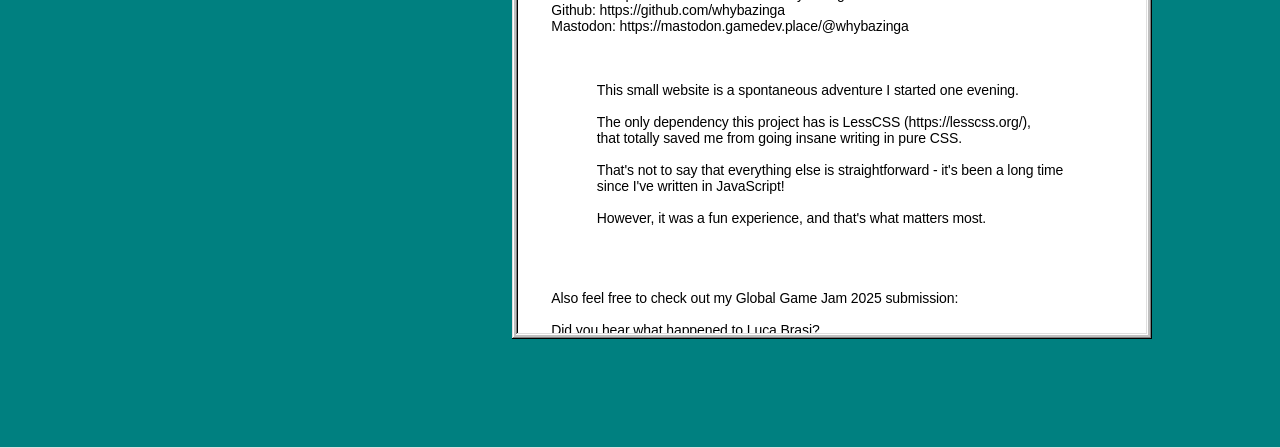
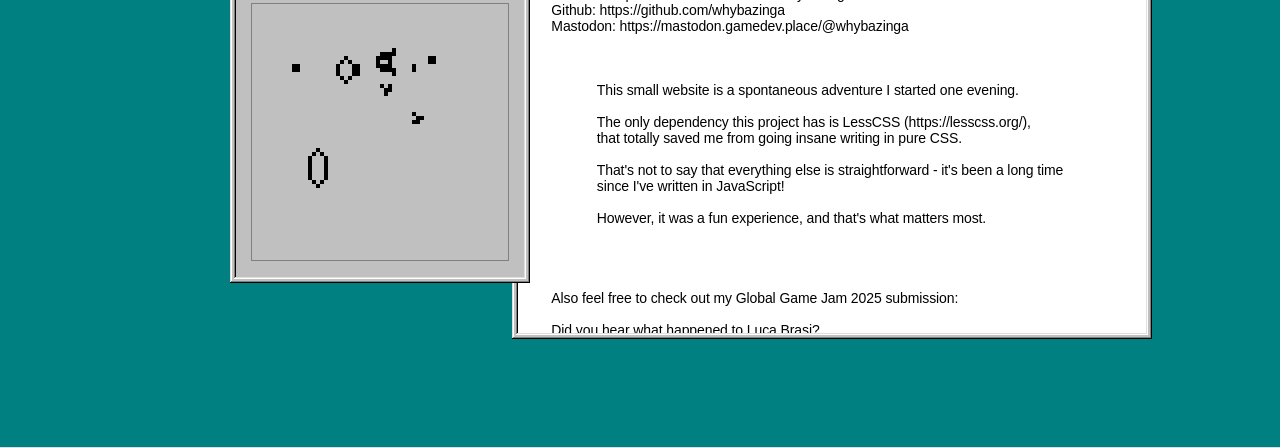
Before and after one commit to whybazinga/whybazinga.github.io, a website: page index.html in a window 1280 px wide. Shown: the part 325-773 px from the top of the page. Drawn offline with Linux system fonts and the light colour scheme.

Commit message:
Implement Conway's Game of Life and add it as a separate window

```diff
--- /dev/null
+++ b/source/redesign/elements/window-builders/game-of-life-builder.js
@@ -0,0 +1,290 @@
+class ConwaysGameOfLife {
+    constructor(boardCanvas, boardHeight, boardWidth, cellSize, aliveCellFillColor, targetTicksDeltaMs) {
+        this.boardCanvas = boardCanvas;
+        this.cellSize = cellSize;
+
+        this.boardHeight = boardHeight;
+        this.verticalCellsCount = Math.floor(this.boardHeight / this.cellSize);
+        this.boardWidth = boardWidth;
+        this.horizontalCellsCount = Math.floor(this.boardWidth / this.cellSize);
+
+        this.aliveCellFillColor = aliveCellFillColor;
+
+        this.targetTicksDeltaMs = targetTicksDeltaMs;
+        this.passedTimeMs = 0;
+
+        this.board = new Array(this.verticalCellsCount);
+        for (let i = 0; i < this.board.length; i++) {
+            this.board[i] = new Array(this.horizontalCellsCount);
+            this.board[i].fill(false);
+        }
+    }
+
+    static #getAliveNeighboursCount(inBoard, i, j) {
+        let aliveNeighboursCount = 0;
+
+        if (i > 0) {
+            aliveNeighboursCount += ConwaysGameOfLife.isCellAlive(inBoard, i - 1, j); // top
+        }
+
+        if (i < inBoard.length - 1) {
+            aliveNeighboursCount += ConwaysGameOfLife.isCellAlive(inBoard, i + 1, j); // bottom
+        }
+
+        if (j > 0) {
+            aliveNeighboursCount += ConwaysGameOfLife.isCellAlive(inBoard, i, j - 1); // left
+        }
+
+        if (j < inBoard[i].length - 1) {
+            aliveNeighboursCount += ConwaysGameOfLife.isCellAlive(inBoard, i, j + 1); // right
+        }
+
+        if (i > 0 && j > 0) {
+            aliveNeighboursCount += ConwaysGameOfLife.isCellAlive(inBoard, i - 1, j - 1); // top left
+        }
+
+        if (i > 0 && j < inBoard[i].length - 1) {
+            aliveNeighboursCount += ConwaysGameOfLife.isCellAlive(inBoard, i - 1, j + 1); // top right
+        }
+
+        if (i < inBoard.length - 1 && j > 0) {
+            aliveNeighboursCount += ConwaysGameOfLife.isCellAlive(inBoard, i + 1, j - 1); // bottom left
+        }
+
+        if (i < inBoard.length - 1 && j < inBoard[i].length - 1) {
+            aliveNeighboursCount += ConwaysGameOfLife.isCellAlive(inBoard, i + 1, j + 1); // bottom right
+        }
+
+        return aliveNeighboursCount;
+    }
+
+    /**
+     * @param {bool[][]} inBoard - a board to simulate on.
+     *
+     * From the rules: Each generation is a pure function of the preceding one.
+     */
+    static simulateLifeOn(inBoard) {
+        // operate on a snapshot so that in-tick changes don't affect the result of the later iterations.
+        let boardSnapshot = inBoard.map(arr => arr.slice());
+
+        for (let i = 0; i < inBoard.length; i++) {
+            for (let j = 0; j < inBoard[i].length; j++) {
+                const aliveNeighboursCount = ConwaysGameOfLife.#getAliveNeighboursCount(inBoard, i, j);
+
+                if (ConwaysGameOfLife.isCellAlive(inBoard, i, j)) {
+                    // underpopulation
+                    if (aliveNeighboursCount < 2) {
+                        ConwaysGameOfLife.setCellAlive(boardSnapshot, i, j, false);
+                    }
+                    // overpopulation
+                    if (aliveNeighboursCount > 3) {
+                        ConwaysGameOfLife.setCellAlive(boardSnapshot, i, j, false);
+                    }
+                } else {
+                    // reproduction
+                    if (aliveNeighboursCount === 3) {
+                        ConwaysGameOfLife.setCellAlive(boardSnapshot, i, j, true)
+                    }
+                }
+            }
+        }
+
+        return boardSnapshot;
+    }
+
+    /**
+     * For convinient presetting of previousFrameEndTimestamp on the first requestAnimationFrame
+     */
+    firstUpdate(lastFrameEndTimestamp) {
+        this.previousFrameEndTimestamp = lastFrameEndTimestamp;
+
+        window.requestAnimationFrame(this.update.bind(this));
+    }
+
+    /**
+     * On-tick updates of simulation and render
+     */
+    update(lastFrameEndTimestamp) {
+        window.requestAnimationFrame(this.update.bind(this));
+
+        const deltaTimeMs = lastFrameEndTimestamp - this.previousFrameEndTimestamp;
+        this.previousFrameEndTimestamp = lastFrameEndTimestamp;
+        this.passedTimeMs += deltaTimeMs;
+
+
+        if (this.passedTimeMs < this.targetTicksDeltaMs) {
+            return;
+        }
+
+        this.passedTimeMs = 0;
+
+        ConwaysGameOfLife.clearBoard(this.boardCanvas);
+        ConwaysGameOfLife.drawBoard(this.boardCanvas, this.board, this.cellSize, this.aliveCellFillColor);
+
+        this.board = ConwaysGameOfLife.simulateLifeOn(this.board);
+    }
+
+    static isCellAlive(inBoard, i, j) {
+        return inBoard[i][j];
+    }
+
+    static setCellAlive(inBoard, i, j, newAlive)
+    {
+        inBoard[i][j] = newAlive;
+    }
+
+    static drawAliveCell(inCanvas, inCellSize, i, j, inAliveCellFillColor) {
+        const ctx = inCanvas.getContext("2d");
+
+        const y = i * inCellSize;
+        const x = j * inCellSize;
+
+        ctx.fillStyle = inAliveCellFillColor;
+        ctx.fillRect(x, y, inCellSize, inCellSize);
+    }
+
+    static clearBoard(inCanvas)
+    {
+        const ctx = inCanvas.getContext("2d");
+        ctx.clearRect(0,0, inCanvas.width, inCanvas.height);
+    }
+
+    static drawBoard(inCanvas, inBoard, inCellSize, inAliveCellFillColor) {
+        for (let i = 0; i < inBoard.length; i++) {
+            for (let j = 0; j < inBoard[i].length; j++) {
+                if (ConwaysGameOfLife.isCellAlive(inBoard, i, j)) {
+                    ConwaysGameOfLife.drawAliveCell(inCanvas, inCellSize, i, j, inAliveCellFillColor);
+                }
+            }
+        }
+    }
+}
+
+const gameOfLifeWindow = {
+    build: (gameOfLifeCreateOptions) => {
+        const gameOfLifeFrameCreateOptions = {
+            ...gameOfLifeCreateOptions,
+            withHideButton: true,
+            withFullscreenButton: true,
+        };
+
+        const gameOfLifeBuilder = new WindowBuilder(gameOfLifeFrameCreateOptions);
+
+        const resultGameOfLifeWindow = gameOfLifeBuilder.build();
+
+        const windowField = document.createElement("div");
+        windowField.classList.add("window__field");
+
+        const BOARD_HEIGHT = 256;
+        const BOARD_WIDTH = 256;
+        const CELL_SIZE = 4;
+        const ALIVE_CELL_FILL_COLOR = "rgb(0,0,0)";
+        const TARGET_TICKS_DELTA_MS = 70;
+
+        const boardCanvas = document.createElement("canvas");
+        boardCanvas.height = BOARD_HEIGHT;
+        boardCanvas.width = BOARD_WIDTH;
+        windowField.appendChild(boardCanvas);
+
+        resultGameOfLifeWindow.appendChild(windowField);
+
+        const theGame = new ConwaysGameOfLife(boardCanvas, BOARD_HEIGHT, BOARD_WIDTH, CELL_SIZE, ALIVE_CELL_FILL_COLOR, TARGET_TICKS_DELTA_MS); // if you are reading this you've jost lost The Game
+
+        // set game seed
+        {
+            // Penta-decathlon
+            {
+                const offsetX = 10;
+                const offsetY = 35;
+
+                theGame.board[offsetY + 1][offsetX + 5] = true;
+                theGame.board[offsetY + 1][offsetX + 6] = true;
+                theGame.board[offsetY + 1][offsetX + 7] = true;
+
+                theGame.board[offsetY + 2][offsetX + 4] = true;
+                theGame.board[offsetY + 2][offsetX + 8] = true;
+
+                theGame.board[offsetY + 3][offsetX + 3] = true;
+                theGame.board[offsetY + 3][offsetX + 9] = true;
+
+                theGame.board[offsetY + 5][offsetX + 2] = true;
+                theGame.board[offsetY + 5][offsetX + 10] = true;
+
+                theGame.board[offsetY + 6][offsetX + 2] = true;
+                theGame.board[offsetY + 6][offsetX + 10] = true;
+
+                theGame.board[offsetY + 8][offsetX + 3] = true;
+                theGame.board[offsetY + 8][offsetX + 9] = true;
+
+                theGame.board[offsetY + 9][offsetX + 4] = true;
+                theGame.board[offsetY + 9][offsetX + 8] = true;
+
+                theGame.board[offsetY + 10][offsetX + 5] = true;
+                theGame.board[offsetY + 10][offsetX + 6] = true;
+                theGame.board[offsetY + 10][offsetX + 7] = true;
+            }
+
+            // Gosper glider gun
+            {
+                const offsetX = 10;
+                const offsetY = 10;
+
+                theGame.board[offsetY + 5][offsetX + 0] = true;
+                theGame.board[offsetY + 5][offsetX + 1] = true;
+
+                theGame.board[offsetY + 6][offsetX + 0] = true;
+                theGame.board[offsetY + 6][offsetX + 1] = true;
+
+                theGame.board[offsetY + 5][offsetX + 10] = true;
+                theGame.board[offsetY + 6][offsetX + 10] = true;
+                theGame.board[offsetY + 7][offsetX + 10] = true;
+
+                theGame.board[offsetY + 4][offsetX + 11] = true;
+                theGame.board[offsetY + 8][offsetX + 11] = true;
+
+                theGame.board[offsetY + 3][offsetX + 12] = true;
+                theGame.board[offsetY + 3][offsetX + 13] = true;
+
+                theGame.board[offsetY + 9][offsetX + 12] = true;
+                theGame.board[offsetY + 9][offsetX + 13] = true;
+
+                theGame.board[offsetY + 6][offsetX + 14] = true;
+
+                theGame.board[offsetY + 4][offsetX + 15] = true;
+                theGame.board[offsetY + 8][offsetX + 15] = true;
+
+                theGame.board[offsetY + 5][offsetX + 16] = true;
+                theGame.board[offsetY + 6][offsetX + 16] = true;
+                theGame.board[offsetY + 7][offsetX + 16] = true;
+
+                theGame.board[offsetY + 6][offsetX + 17] = true;
+
+                theGame.board[offsetY + 3][offsetX + 20] = true;
+                theGame.board[offsetY + 4][offsetX + 20] = true;
+                theGame.board[offsetY + 5][offsetX + 20] = true;
+
+                theGame.board[offsetY + 3][offsetX + 21] = true;
+                theGame.board[offsetY + 4][offsetX + 21] = true;
+                theGame.board[offsetY + 5][offsetX + 21] = true;
+
+                theGame.board[offsetY + 2][offsetX + 22] = true;
+                theGame.board[offsetY + 6][offsetX + 22] = true;
+
+                theGame.board[offsetY + 1][offsetX + 24] = true;
+                theGame.board[offsetY + 2][offsetX + 24] = true;
+
+                theGame.board[offsetY + 6][offsetX + 24] = true;
+                theGame.board[offsetY + 7][offsetX + 24] = true;
+
+                theGame.board[offsetY + 3][offsetX + 34] = true;
+                theGame.board[offsetY + 4][offsetX + 34] = true;
+                theGame.board[offsetY + 3][offsetX + 35] = true;
+                theGame.board[offsetY + 4][offsetX + 35] = true;
+            }
+        }
+
+        window.requestAnimationFrame(theGame.firstUpdate.bind(theGame));
+
+        return resultGameOfLifeWindow;
+    }
+}
--- a/source/redesign/index.js
+++ b/source/redesign/index.js
@@ -95,6 +95,33 @@ myImageViewer.taskbarTabElement = myImageViewerTaskbarProgramTab;
 
 myImageViewer.initialize();
 
+// Game Of Life Window
+
+const myGameOfLife = new Program({
+    id: "my-game-of-life"
+});
+
+const myGameOfLifeWindow = gameOfLifeWindow.build({
+    idAttribute: myGameOfLife.getWindowId(),
+    title: "Game of Life",
+    iconPath: "./public/resources/windows-98-world-16x16.png",
+    style: {
+        top: "36%",
+        left: "18%",
+    }
+});
+
+const myGameOfLifeTaskbarProgramTab = programTabsArea.buildTab(
+    myGameOfLife.getTaskbarTabId(),
+    "./public/resources/windows-98-world-16x16.png",
+    "Game of Life"
+);
+
+myGameOfLife.windowElement = myGameOfLifeWindow;
+myGameOfLife.taskbarTabElement = myGameOfLifeTaskbarProgramTab;
+
+myGameOfLife.initialize();
+
 // Error
 
 const myError = new Program({
@@ -123,6 +150,7 @@ myError.initialize();
 const manager = new ProgramManager();
 manager.registerProgram(aboutMeNotepad);
 manager.registerProgram(myImageViewer);
+manager.registerProgram(myGameOfLife);
 manager.registerError(myError);
 
 
--- a/source/redesign/redesign.less
+++ b/source/redesign/redesign.less
@@ -711,3 +711,25 @@ p {
         align-items: center;
     }
 }
+
+
+/*
+================================ Game of Life ================================
+*/
+
+#window__my-game-of-life {
+    height: 320px;
+    width: 300px;
+
+    .window__field {
+        background-color: @color_grey-main;
+
+        display: flex;
+        justify-content: center;
+        align-items: center;
+
+        canvas {
+            border: 1px solid @color_grey-dark;
+        }
+    }
+}
```
Also changed, not shown: index.html (+1 -0 lines), public/redesign/redesign.css, public/resources/windows-98-world-16x16.png (added).
